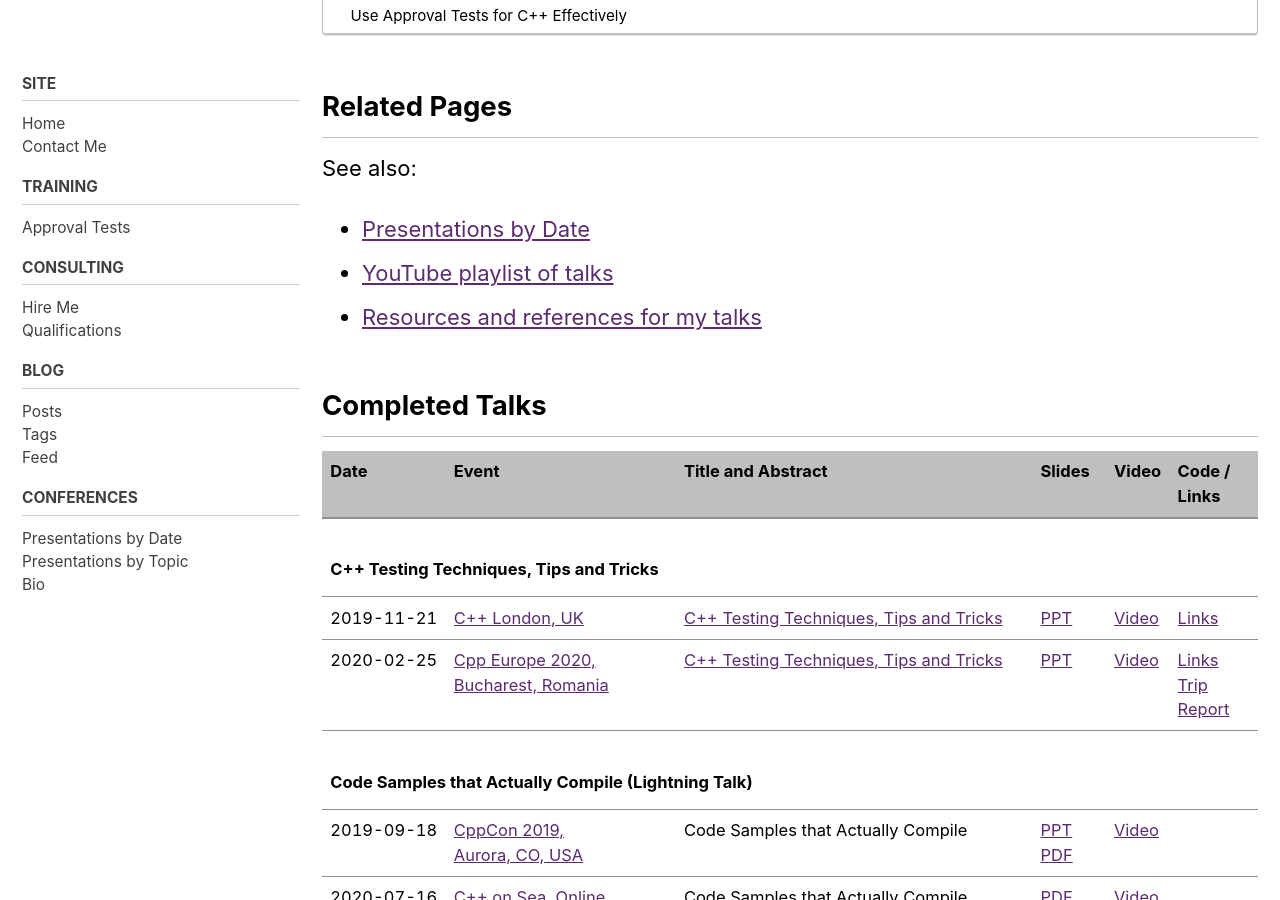
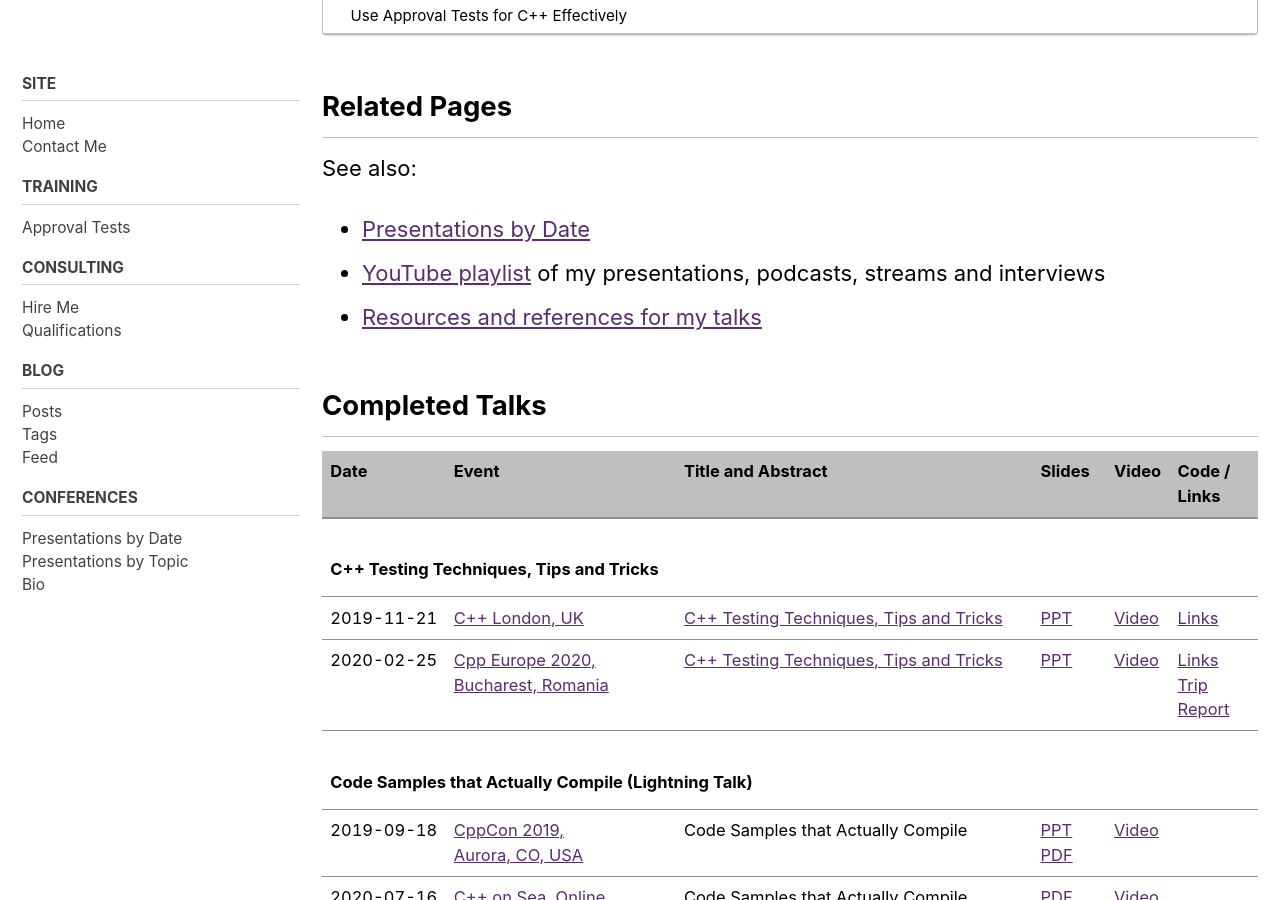
Before and after one commit to claremacrae/claremacrae.github.io, a Jekyll site: the page built from conferences/presentations_by_topic.md, in a window 1280 px wide and 900 px high, scrolled down 518 px. Built offline with Jekyll 4.4.1, drawn with Linux system fonts in a browser that asks for light colours; cached includes are drawn as plain includes; nearby versions of some CDN libraries.

Commit message:
Presentations: Better text for link to YouTube playlist

```diff
--- a/_includes/presentations/see-also.html
+++ b/_includes/presentations/see-also.html
@@ -8,6 +8,6 @@
 {% if page.title != "Presentations by Date" %}
   <li><a href="/conferences/presentations.html">Presentations by Date</a></li>
 {% endif %}
-  <li><a href="https://www.youtube.com/playlist?list=PLoe3M-5Wdtgzzw7J-owNzk2vFOwTO8VtF">YouTube playlist of talks</a></li>
+  <li><a href="https://www.youtube.com/playlist?list=PLoe3M-5Wdtgzzw7J-owNzk2vFOwTO8VtF">YouTube playlist</a> of my presentations, podcasts, streams and interviews</li>
   <li><a href="https://github.com/claremacrae/talks">Resources and references for my talks</a></li>
 </ul>
```
